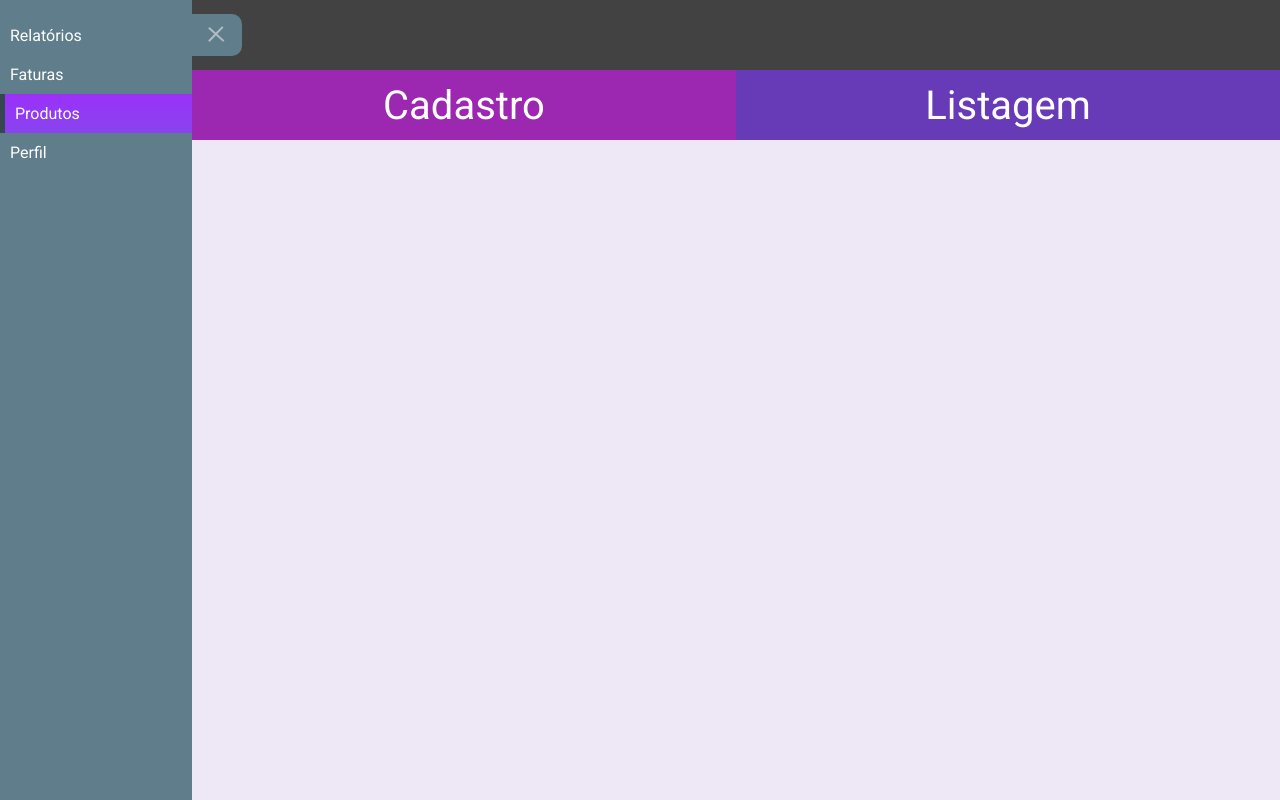
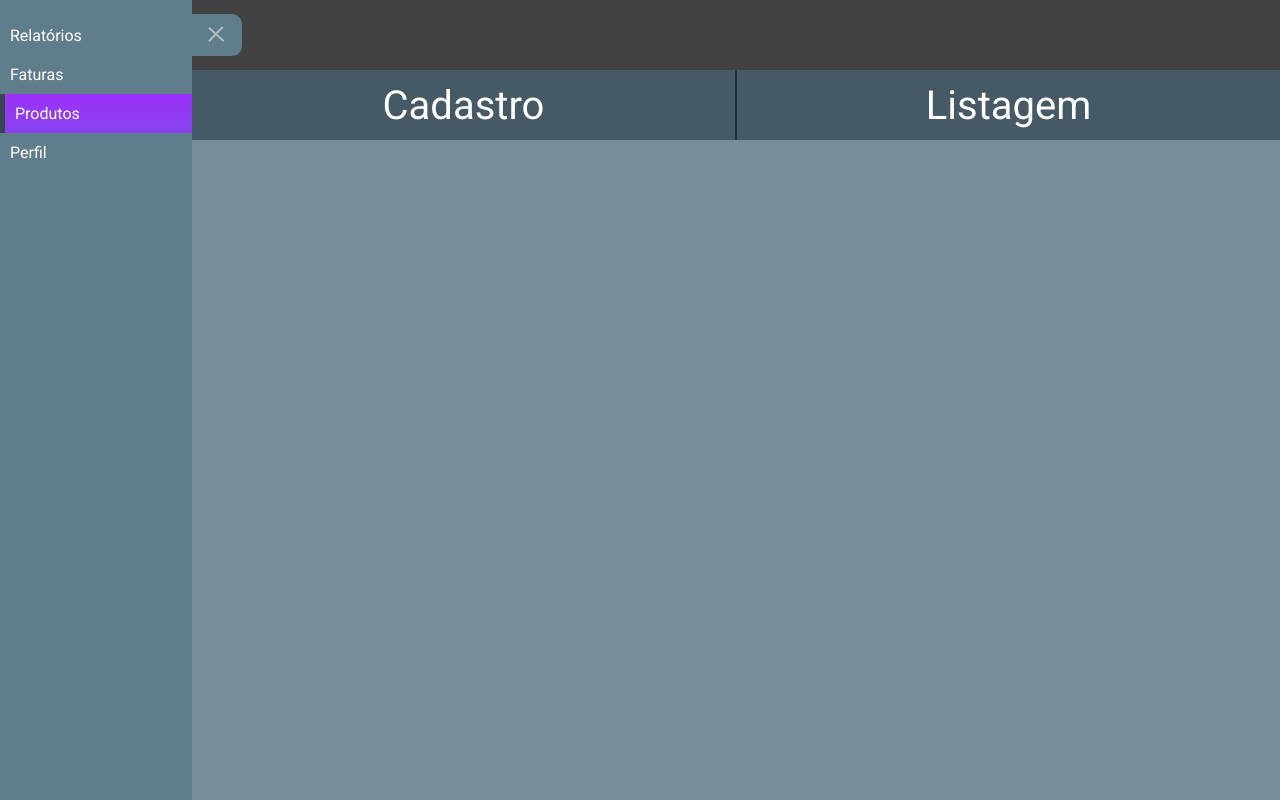
Before and after one commit to TallysHenrike/FabricaDeSoftwaresWeb, an Angular app in the folder dashboard/: page /produtos in a window 1280 px wide. Built offline with nearby package versions, Linux system fonts and the light colour scheme.

Commit message:
main de produtos

```diff
--- a/dashboard/src/app/main/produtos/produtos.component.css
+++ b/dashboard/src/app/main/produtos/produtos.component.css
@@ -11,6 +11,7 @@ a{
     align-items: center;
     text-decoration: none;
     font-size: 2.5rem;
+    background-color: #455a64;
     color: #fff;
     transition: 0.5s cubic-bezier(0.18, 0.89, 0.32, 1.28);
     transition-property:
@@ -18,15 +19,22 @@ a{
         color;
 }
 a:nth-of-type(1){
+    border-right: 1px solid #263238;
+}
+a:nth-of-type(2){
+    border-left: 1px solid #263238;
+}
+
+a:nth-of-type(1).ativo,
+a:nth-of-type(1):hover{
     background-color: #9c27b0;
 }
-a:nth-of-type(2){
-    background-color: #673ab7;
+a:nth-of-type(2).ativo,
+a:nth-of-type(2):hover{
+    background-color: #673ab7;;
 }
 
-a:nth-of-type(1).ativo{
-    background-color: #ba68c8;
+.main{
+    height: calc(100% - 70px);
+    background-color: #78909c
 }
-a:nth-of-type(2).ativo{
-    background-color: #9575cd;
-}
--- a/dashboard/src/app/main/produtos/produtos.component.html
+++ b/dashboard/src/app/main/produtos/produtos.component.html
@@ -2,4 +2,6 @@
     <a routerLinkActive="ativo" [routerLink]="['/produtos/cadastro']">Cadastro</a>
     <a routerLinkActive="ativo" [routerLink]="['/produtos/listagem']">Listagem</a>
 </nav>
-<router-outlet></router-outlet>
+<div class="main">
+    <router-outlet></router-outlet>
+</div>
```
